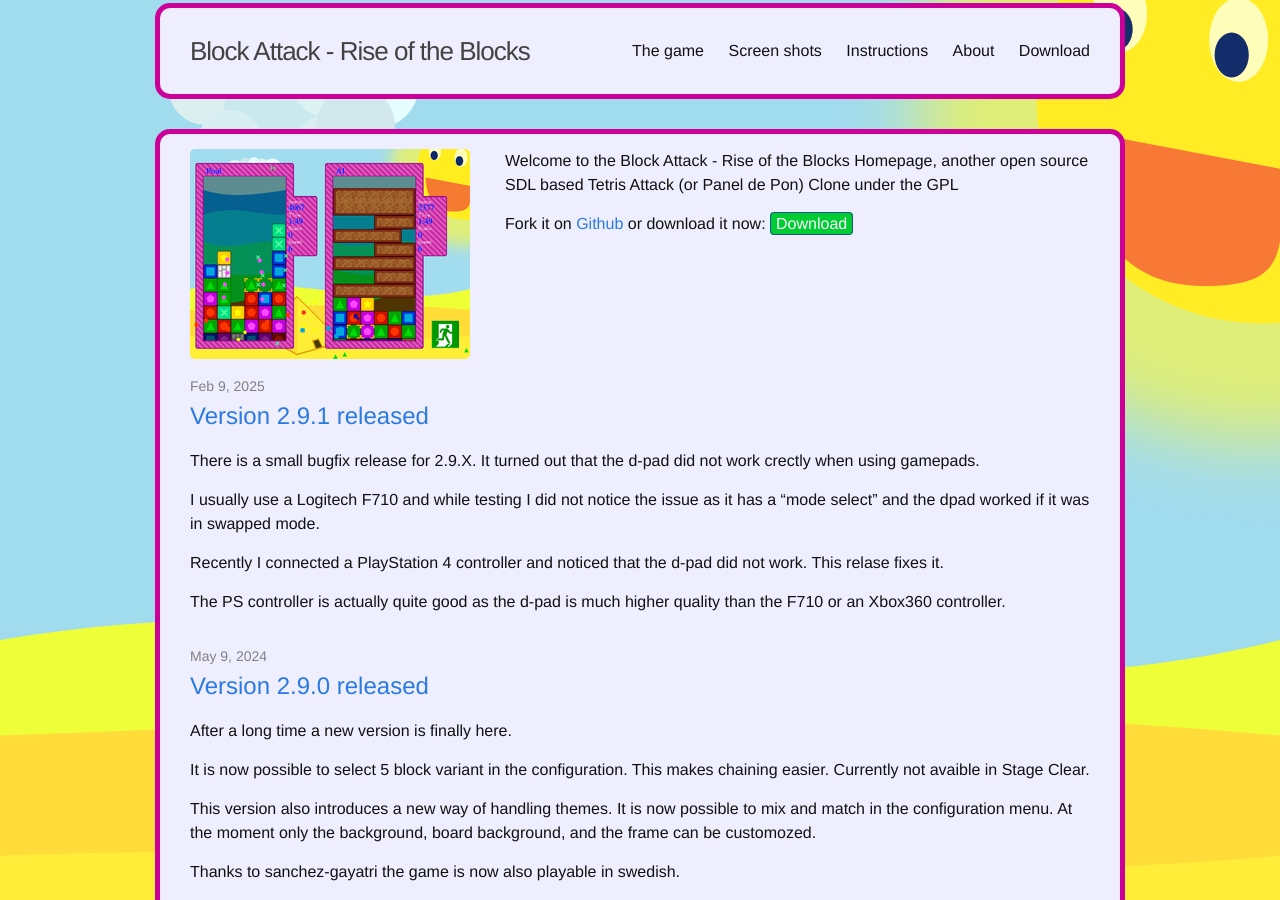
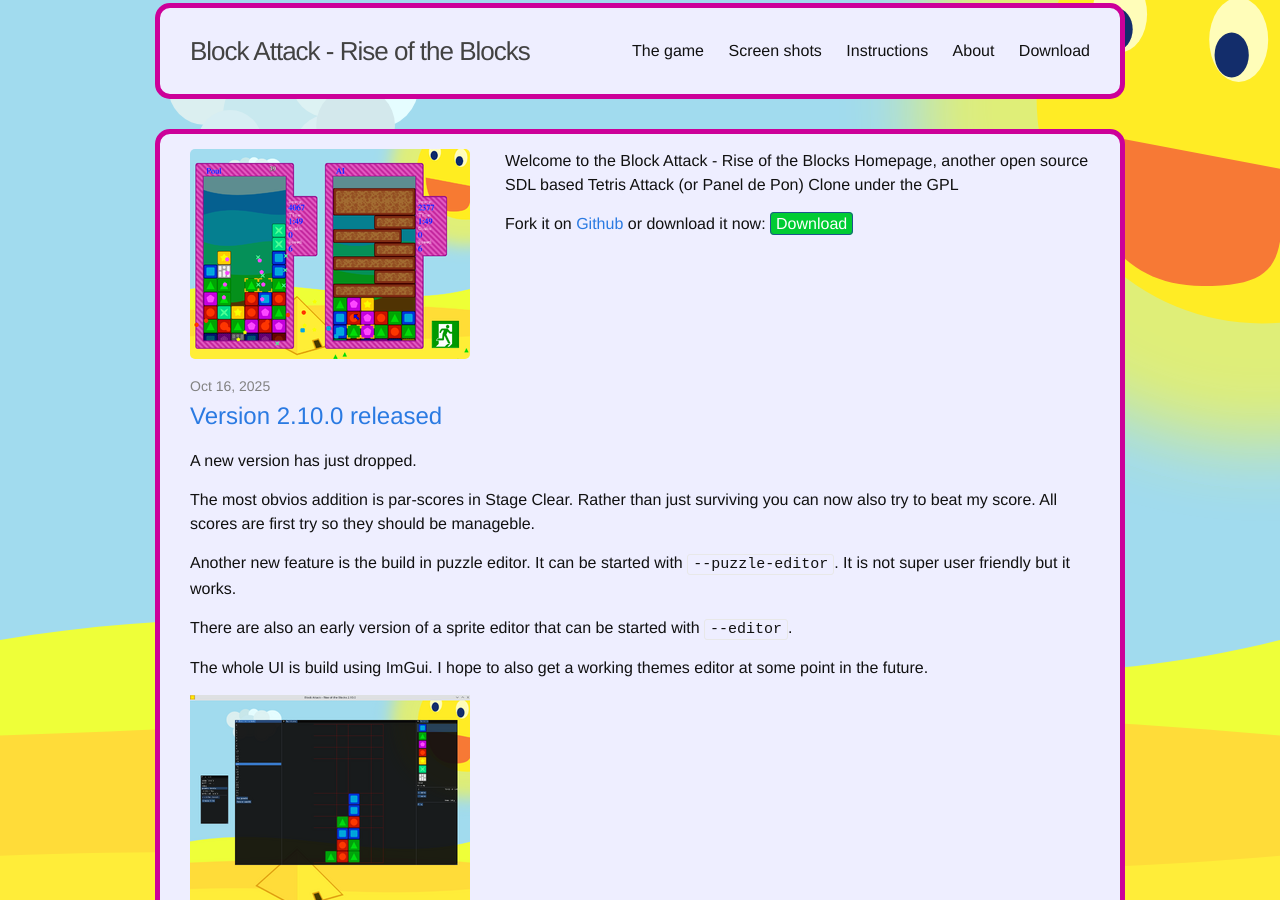
Before and after one commit to blockattack/blockattack-www, a Jekyll site: the page built from index.html, in a window 1280 px wide and 900 px high. Built offline with Jekyll 4.4.1, drawn with Linux system fonts in a browser that asks for light colours.

```diff
--- /dev/null
+++ b/_posts/2025-10-16-version_2_10_0_released.markdown
@@ -0,0 +1,17 @@
+---
+layout: post
+title: "Version 2.10.0 released"
+date: 2025-10-16
+categories: news
+---
+A new version has just dropped.
+
+The most obvios addition is par-scores in Stage Clear. Rather than just surviving you can now also try to beat my score. All scores are first try so they should be manageble.
+
+Another new feature is the build in puzzle editor. It can be started with `--puzzle-editor`. It is not super user friendly but it works.
+
+There are also an early version of a sprite editor that can be started with `--editor`.
+
+The whole UI is build using ImGui. I hope to also get a working themes editor at some point in the future.
+
+<a href="{{ site.baseurl }}/images/2025_10_16_puzzle_editor/blockattack_puzzle_editor.png"  data-lightbox="image-2025-10-16" data-title="The puzzle editor"><img src="{{ site.baseurl }}/images/2025_10_16_puzzle_editor/blockattack_puzzle_editor.thump.png" alt="Puzzle Editor 2.10.0" border="0"/></a>
--- a/thegame.md
+++ b/thegame.md
@@ -13,7 +13,7 @@ The game is programmed by me (Poul Sander) and is released under the GPL license
 All the artwork are free too.
 
 
-Current version is 2.9.1
+Current version is 2.10.0
 
 # Features:
 
```
Also changed, not shown: download.md (+4 -4 lines), README.md, images/2025_10_16_puzzle_editor/blockattack_puzzle_editor.png (added), images/2025_10_16_puzzle_editor/blockattack_puzzle_editor.thump.png (added).
